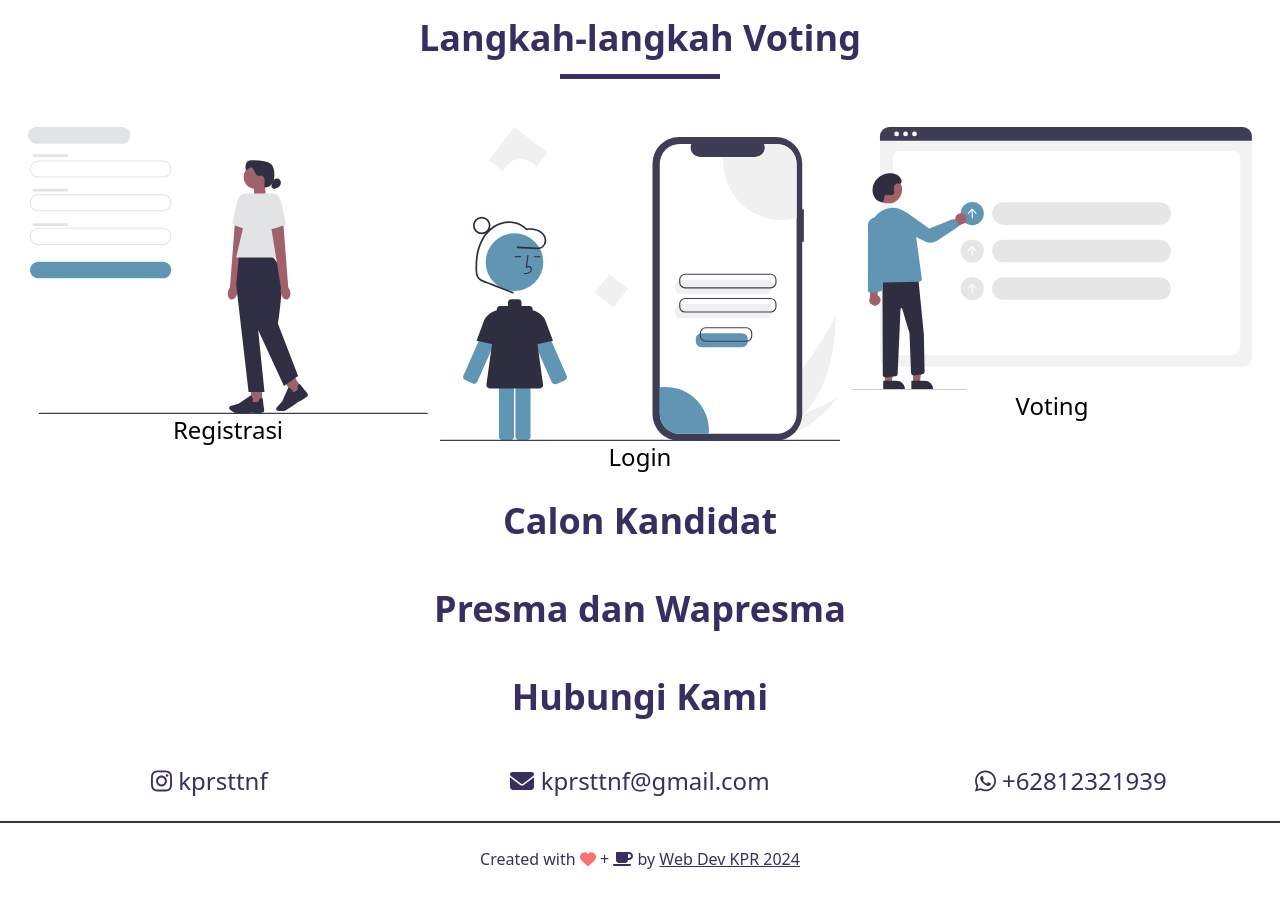
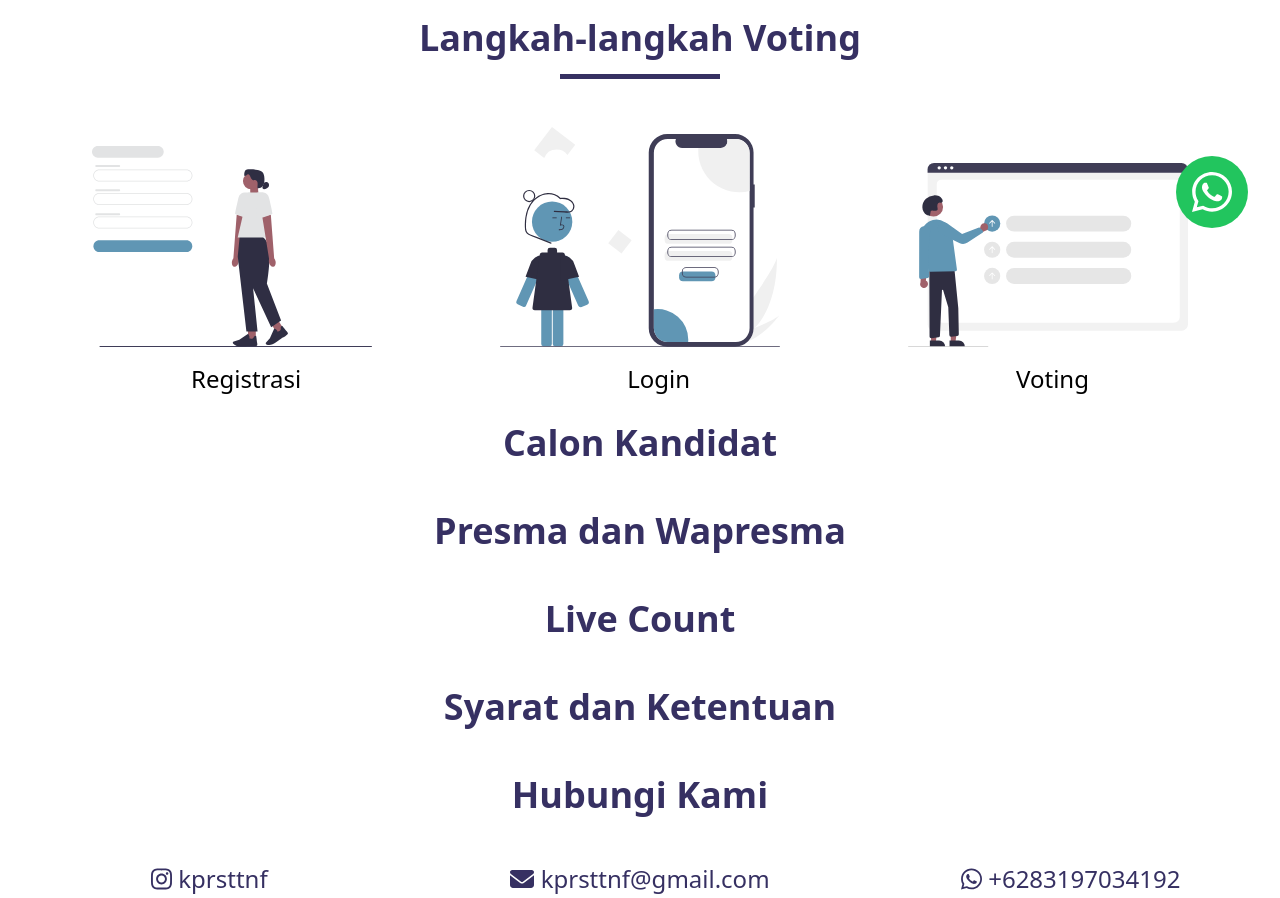
Before and after one commit to KPR-STTNF/pemira-frontend-template, a plain HTML site: page index.html in a window 1280 px wide. Shown: the part 540-1438 px from the top of the page. Drawn offline with nearby package versions, Linux system fonts and the light colour scheme.

Commit message:
update : add logo whatsapp

```diff
--- a/index.html
+++ b/index.html
@@ -18,6 +18,7 @@
 		></script>
 		<script src="https://cdn.tailwindcss.com"></script>
 		<script src="js/tailwind.config.js"></script>
+		<link href="https://fonts.googleapis.com/css?family=Inter" rel="stylesheet" />
 	</head>
 	<body>
 		<div class="container-full">
@@ -61,17 +62,25 @@
 						<h2 class="text-secondary text-4xl font-bold text-center">Langkah-langkah Voting</h2>
 						<hr class="border-b-4 border-secondary max-w-40 mx-auto mt-4" />
 					</div>
-					<div class="text-center grid gap-3 grid-cols-3">
+					<div class="text-center grid-cols-3 grid items-end">
 						<div class="mx-auto">
-							<img src="img/illustration/register.svg" alt="" width="400" />
+							<img src="img/illustration/register.svg" alt="" width="280" />
+						</div>
+						<div class="mx-auto">
+							<img src="img/illustration/login.svg" alt="" width="280" />
+						</div>
+						<div class="mx-auto">
+							<img src="img/illustration/vote.svg" alt="" width="280" />
+						</div>
+					</div>
+					<div class="text-center flex self-center items-center my-4">
+						<div class="mx-auto">
 							<h1 class="text-2xl">Registrasi</h1>
 						</div>
 						<div class="mx-auto">
-							<img src="img/illustration/login.svg" alt="" width="400" />
 							<h1 class="text-2xl">Login</h1>
 						</div>
 						<div class="mx-auto">
-							<img src="img/illustration/vote.svg" alt="" width="400" />
 							<h1 class="text-2xl">Voting</h1>
 						</div>
 					</div>
@@ -82,6 +91,14 @@
 				<h2 class="text-secondary text-4xl font-bold mb-12 text-center">Calon Kandidat</h2>
 				<h2 class="text-secondary text-4xl font-bold mb-12 text-center">Presma dan Wapresma</h2>
 				<div></div>
+			</section>
+			<!-- Live Count -->
+			<section>
+				<h2 class="text-secondary text-4xl font-bold mb-12 text-center">Live Count</h2>
+			</section>
+			<!-- syarat dan ketentuan -->
+			<section>
+				<h2 class="text-secondary text-4xl font-bold mb-12 text-center">Syarat dan Ketentuan</h2>
 			</section>
 			<!-- contact -->
 			<section>
@@ -99,7 +116,7 @@
 					</div>
 					<div class="mx-auto">
 						<h1 class="text-2xl text-secondary">
-							<i class="fab fa-whatsapp"></i> <a href="">+62812321939</a>
+							<i class="fab fa-whatsapp"></i> <a href="">+6283197034192</a>
 						</h1>
 					</div>
 				</div>
@@ -112,6 +129,14 @@
 					<a href="" class="underline"> Web Dev KPR 2024</a>
 				</h2>
 			</footer>
+			<a href="https://wa.me/6283197034192" target="_blank" rel="noreferrer noopener">
+				<div
+					class="flex items-center bg-green-500 w-fit p-4 rounded-full fixed z-20 right-8 bottom-8 transition ease-in-out delay-100 hover:scale-110"
+				>
+					<img src="img/brands/whatsapp-white.svg" class="w-10" alt="" />
+					<!-- <p class="text-xl text-white font-bold ml-3">Hubungi Kami</p> -->
+				</div>
+			</a>
 		</div>
 	</body>
 </html>
```
Also changed, not shown: votehima.html (+2 -2 lines), img/brands/whatsapp-white.svg (added), img/brands/whatsapp.svg (added).
